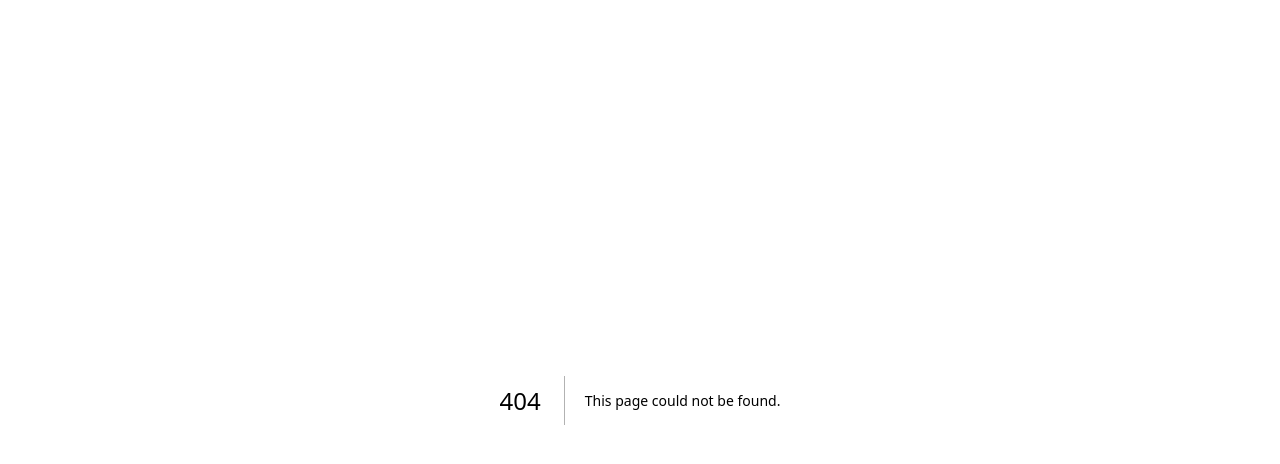
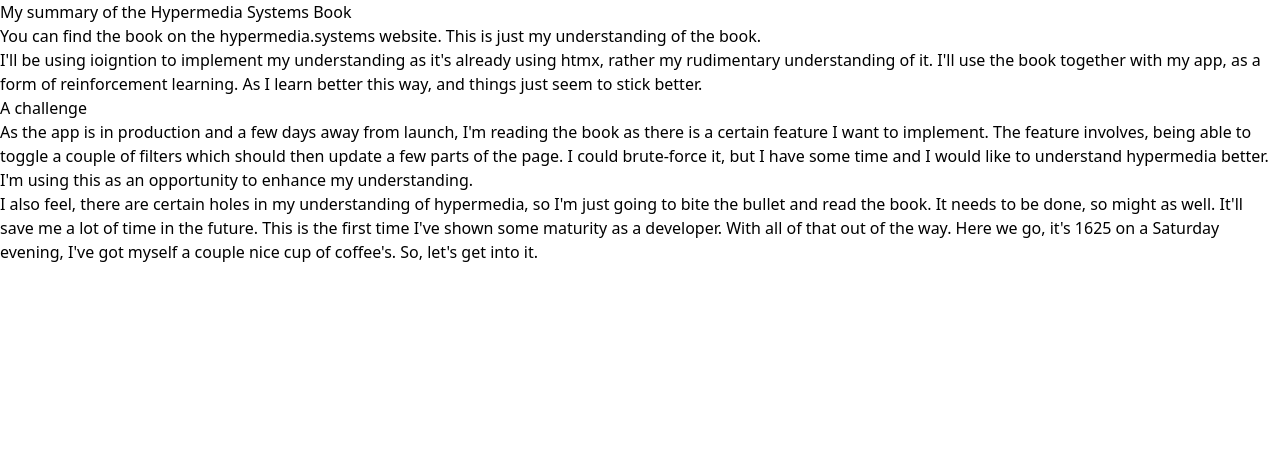
Before and after one commit to Cijin/seagin, a Next.js app: page /2024/hypermedia-systems-book-summary in a window 1280 px wide. Before the commit this address had no page. Shown: the top 464 px of the page. Built offline with nearby package versions, Linux system fonts and the light colour scheme.

Commit message:
add entry for book hypermedia book summary

```diff
--- /dev/null
+++ b/pages/2024/hypermedia-systems-book-summary/_meta.json
@@ -0,0 +1,3 @@
+{
+  "index": "Intro",
+}
--- /dev/null
+++ b/pages/2024/hypermedia-systems-book-summary/index.mdx
@@ -0,0 +1,11 @@
+# My summary of the Hypermedia Systems Book
+
+You can find the book on the [hypermedia.systems](https://hypermedia.systems/) website. This is just my understanding of the book.
+
+I'll be using [ioigntion](https://ioignition.com/) to implement my understanding as it's already using [htmx](https://htmx.org/), rather my rudimentary understanding of it. I'll use the book together with my app, as a form of reinforcement learning. As I learn better this way, and things just seem to stick better.
+
+## A challenge
+
+As the app is in production and a few days away from launch, I'm reading the book as there is a certain feature I want to implement. The feature involves, being able to toggle a couple of filters which should then update a few parts of the page. I could brute-force it, but I have some time and I would like to understand hypermedia better. I'm using this as an opportunity to enhance my understanding.
+
+I also feel, there are certain holes in my understanding of hypermedia, so I'm just going to bite the bullet and read the book. It needs to be done, so might as well. It'll save me a lot of time in the future. This is the first time I've shown some maturity as a developer. With all of that out of the way. Here we go, it's 1625 on a Saturday evening, I've got myself a couple nice cup of coffee's. So, let's get into it.
--- a/pages/index.mdx
+++ b/pages/index.mdx
@@ -44,6 +44,6 @@
 
 #### Projects
 
-These are open source projects I manintain & products I've created.
+These are open source projects I maintain & products I've created.
 
 22 Nov 2023: Working on IoIgnition
```
